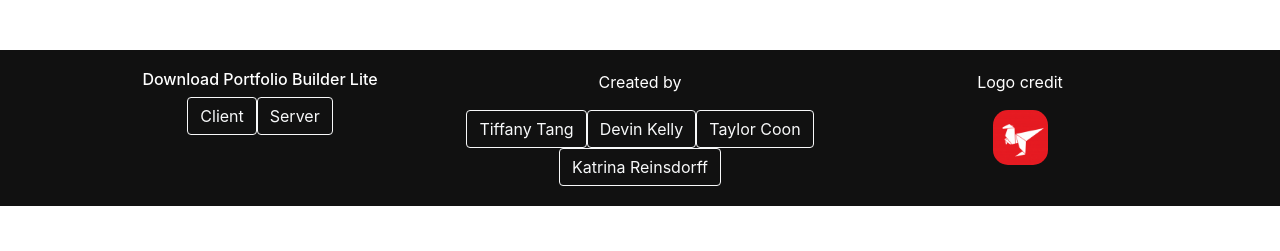
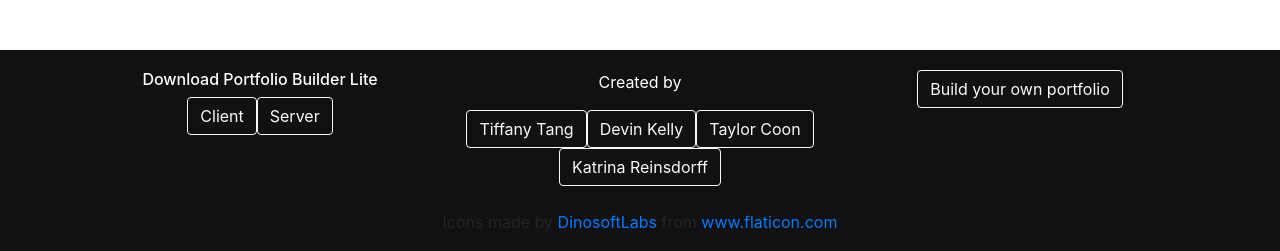
Before and after one commit to moliver4/portfolio-builder-client, a React (Create React App) app: page / in a window 1280 px wide. Shown: the part 1249-1500 px from the top of the page. Before the commit the page ends 1455 px from the top, so only its background shows below. Built offline with nearby package versions, Linux system fonts and the light colour scheme.

Commit message:
Added home link to footer.

```diff
--- a/src/components/Footer.js
+++ b/src/components/Footer.js
@@ -1,11 +1,7 @@
 import logo from '../images/logo2.png'
 import dinosoftlabs from '../images/dinosoftlabs.jpg'
 import React from 'react'
-
-// Created by: names... (links to github )
-// front-end & back repo links
-// credit to logo peeps
-// <img className="d-inline-block align-left" src={logo} style={styles.footerLogo} ></img>
+import { Link } from 'react-router-dom'
 
 function Footer() {
     return (
@@ -21,18 +17,28 @@ function Footer() {
                             <h5 className="btn btn-outline-light">Server</h5>
                         </a>
                     </div>
+
                     <div className="col">
                         <p style={styles.textcolor}>Created by</p>
                                 <a className="btn btn-outline-light" href='https://github.com/moliver4'>Tiffany Tang</a>
                                 <a className="btn btn-outline-light" href='https://github.com/devincloudkelly'>Devin Kelly</a>
                                 <a className="btn btn-outline-light" href='https://github.com/Clashbuster'>Taylor Coon</a>
                                 <a className="btn btn-outline-light" href='https://github.com/learn-co-kat'>Katrina Reinsdorff</a>
+
                     </div>
                     <div className="col">
-                        <p style={styles.textcolor}>Logo credit</p>
-                        <a href='https://www.flaticon.com/authors/dinosoftlabs'>
-                            <img src={dinosoftlabs} style={styles.dino} ></img>
-                        </a>
+                    <Link to="/" href="#home">
+                        <button type="button" className="btn btn-outline-light">
+                            Build your own portfolio
+                        </button>
+                    </Link>
+                    </div>
+
+                </div>
+                <div className="row">
+                    <div className='col-md'>
+                        <br></br>
+                        Icons made by <a href="https://www.flaticon.com/authors/dinosoftlabs" title="DinosoftLabs">DinosoftLabs</a> from <a href="https://www.flaticon.com/" title="Flaticon">www.flaticon.com</a>
                     </div>
                 </div>
             </div>
@@ -66,7 +72,7 @@ const styles = {
     },
     dino: {
         borderRadius: 15,
-        width: 55
+        width: 30
     },
     body: {
         justifyContent: 'space-between'
@@ -74,5 +80,8 @@ const styles = {
     middleCol: {
         marginLeft: 40,
         marginRight: 40
+    },
+    dinomargin: {
+        marginTop: 15
     }
 }
```
